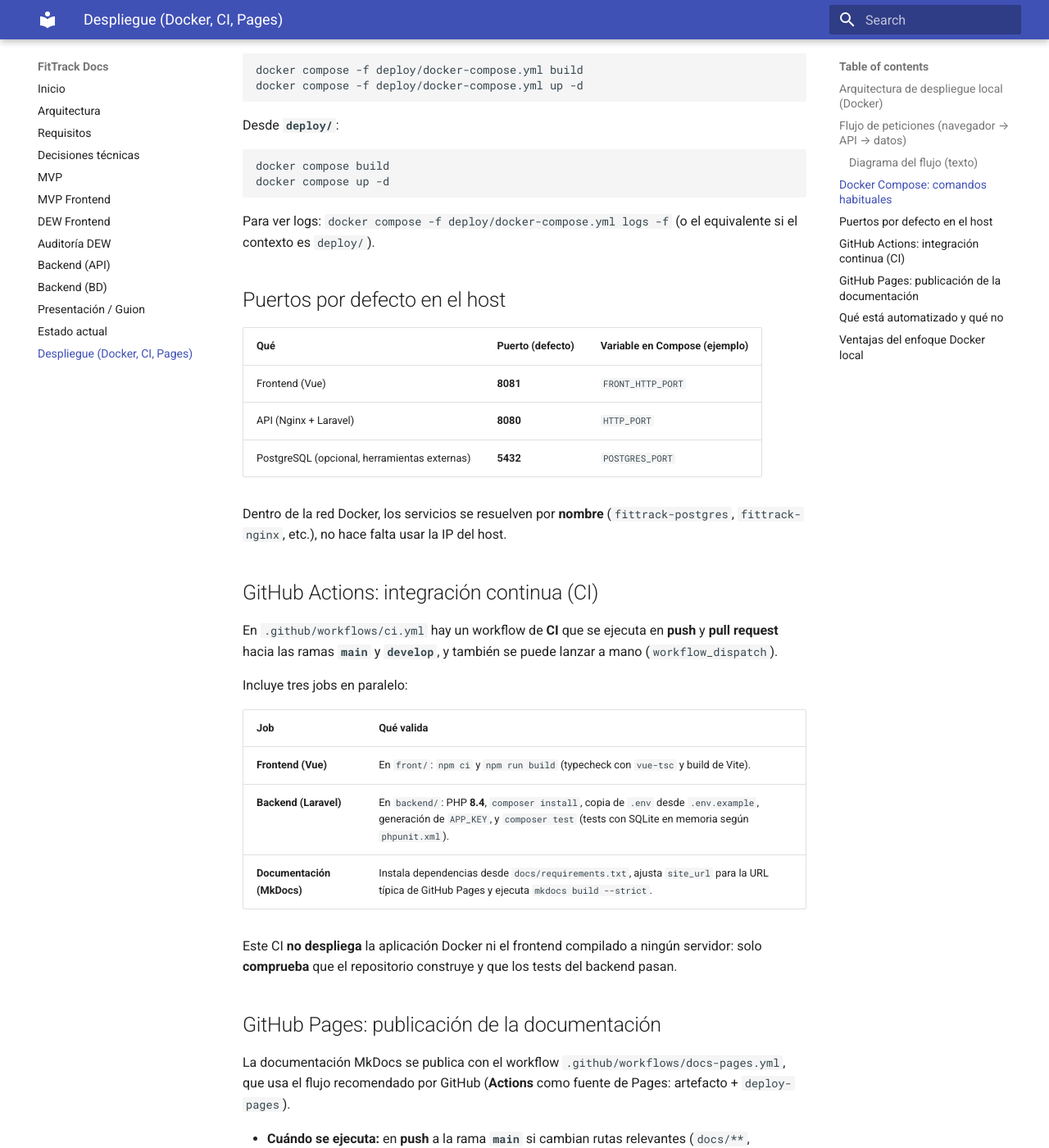
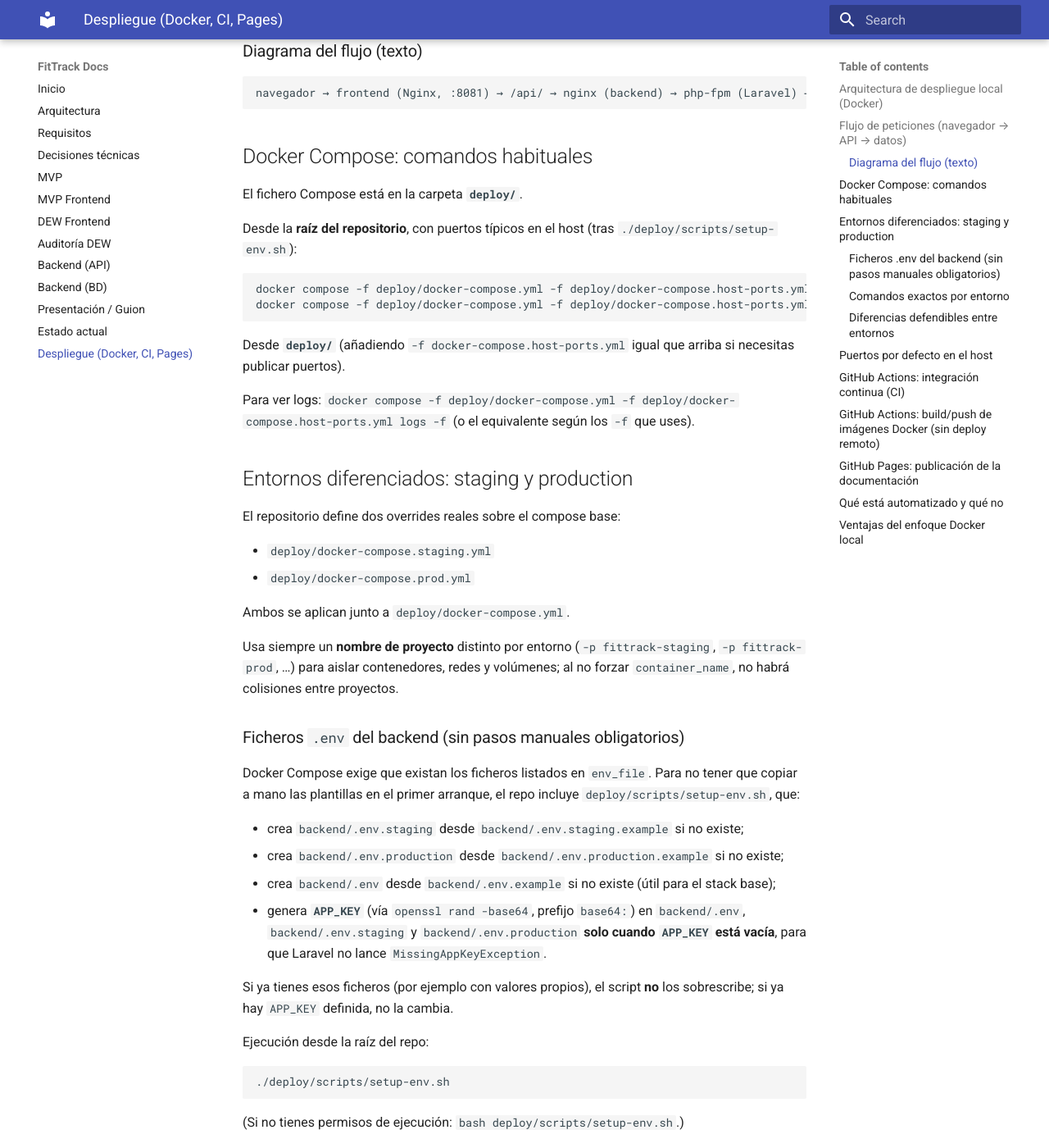
Before and after one commit to alepe03/fittrack, an MkDocs documentation site: the page built from docs/despliegue.md, in a window 1280 px wide and 1400 px high, scrolled down 1477 px. Shown: the whole window at 82% size. Built offline with MkDocs 1.6.1 and Material for MkDocs 9.7.7, drawn with Linux system fonts in a browser that asks for light colours; some of the changed text lies outside the part shown.

Commit message:
feat: despliegue completo con Docker, staging y production

````diff
--- a/docs/despliegue.md
+++ b/docs/despliegue.md
@@ -6,10 +6,14 @@
 
 El stack para levantar la aplicación completa en local (o en una máquina con Docker) se define en `deploy/docker-compose.yml`. Cuatro servicios con responsabilidades separadas:
 
-| Servicio (Compose) | Contenedor (nombre) | Función |
-|--------------------|---------------------|---------|
+**Nota:** no se declaran `container_name` fijos en el compose base. Así cada `docker compose -p <proyecto>` puede coexistir sin choque de nombres en el host; el descubrimiento entre contenedores usa el **nombre del servicio** en la red del proyecto (p. ej. `fittrack-php`, `fittrack-nginx`).
+
+**Puertos al host y fusión de Compose:** al combinar varios ficheros, Docker Compose **concatena** las listas `ports` de cada servicio. Por eso el `docker-compose.yml` base **no** define `ports` en Postgres, Nginx ni front: los mapeos por defecto (`5432`, `8080`, `8081`) viven en `deploy/docker-compose.host-ports.yml`. Así el override de **staging** solo añade `15432`, `18080` y `18081`, sin acumular también `8080`/`8081`/`5432`.
+
+| Servicio (Compose) | Nombre DNS interno | Función |
+|--------------------|--------------------|---------|
 | **fittrack-postgres** | `fittrack-postgres` | Base de datos **PostgreSQL**; datos persistentes en el volumen `fittrack_pgdata`. |
-| **fittrack-php** | `fittrack-php-fpm` | **Backend Laravel** con **PHP-FPM** (lógica de la API). |
+| **fittrack-php** | `fittrack-php` | **Backend Laravel** con **PHP-FPM** (lógica de la API). |
 | **fittrack-nginx** | `fittrack-nginx` | **Nginx** del backend: sirve `public/` de Laravel y envía PHP a FPM por **FastCGI**. |
 | **fittrack-front** | `fittrack-front` | **Frontend Vue** construido y servido con **Nginx** (SPA + proxy de `/api/` hacia el backend). |
 
@@ -37,21 +41,80 @@
 
 El fichero Compose está en la carpeta **`deploy/`**.
 
-Desde la **raíz del repositorio**:
+Desde la **raíz del repositorio**, con puertos típicos en el host (tras `./deploy/scripts/setup-env.sh`):
 
 ```bash
-docker compose -f deploy/docker-compose.yml build
-docker compose -f deploy/docker-compose.yml up -d
+docker compose -f deploy/docker-compose.yml -f deploy/docker-compose.host-ports.yml build
+docker compose -f deploy/docker-compose.yml -f deploy/docker-compose.host-ports.yml up -d
 ```
 
-Desde **`deploy/`**:
+Desde **`deploy/`** (añadiendo `-f docker-compose.host-ports.yml` igual que arriba si necesitas publicar puertos).
+
+Para ver logs: `docker compose -f deploy/docker-compose.yml -f deploy/docker-compose.host-ports.yml logs -f` (o el equivalente según los `-f` que uses).
+
+## Entornos diferenciados: staging y production
+
+El repositorio define dos overrides reales sobre el compose base:
+
+- `deploy/docker-compose.staging.yml`
+- `deploy/docker-compose.prod.yml`
+
+Ambos se aplican junto a `deploy/docker-compose.yml`.
+
+Usa siempre un **nombre de proyecto** distinto por entorno (`-p fittrack-staging`, `-p fittrack-prod`, …) para aislar contenedores, redes y volúmenes; al no forzar `container_name`, no habrá colisiones entre proyectos.
+
+### Ficheros `.env` del backend (sin pasos manuales obligatorios)
+
+Docker Compose exige que existan los ficheros listados en `env_file`. Para no tener que copiar a mano las plantillas en el primer arranque, el repo incluye `deploy/scripts/setup-env.sh`, que:
+
+- crea `backend/.env.staging` desde `backend/.env.staging.example` si no existe;
+- crea `backend/.env.production` desde `backend/.env.production.example` si no existe;
+- crea `backend/.env` desde `backend/.env.example` si no existe (útil para el stack base);
+- genera **`APP_KEY`** (vía `openssl rand -base64`, prefijo `base64:`) en `backend/.env`, `backend/.env.staging` y `backend/.env.production` **solo cuando `APP_KEY` está vacía**, para que Laravel no lance `MissingAppKeyException`.
+
+Si ya tienes esos ficheros (por ejemplo con valores propios), el script **no** los sobrescribe; si ya hay `APP_KEY` definida, no la cambia.
+
+Ejecución desde la raíz del repo:
 
 ```bash
-docker compose build
-docker compose up -d
+./deploy/scripts/setup-env.sh
 ```
 
-Para ver logs: `docker compose -f deploy/docker-compose.yml logs -f` (o el equivalente si el contexto es `deploy/`).
+(Si no tienes permisos de ejecución: `bash deploy/scripts/setup-env.sh`.)
+
+### Comandos exactos por entorno
+
+Levantar **staging** (recomendado encadenar el script):
+
+```bash
+./deploy/scripts/setup-env.sh && docker compose \
+  -f deploy/docker-compose.yml \
+  -f deploy/docker-compose.staging.yml \
+  -p fittrack-staging \
+  up -d --build
+```
+
+Levantar **production**:
+
+```bash
+./deploy/scripts/setup-env.sh && docker compose \
+  -f deploy/docker-compose.yml \
+  -f deploy/docker-compose.prod.yml \
+  -p fittrack-prod \
+  up -d --build
+```
+
+### Diferencias defendibles entre entornos
+
+| Aspecto | Staging | Production |
+|---------|---------|------------|
+| `APP_ENV` | `staging` | `production` |
+| `APP_DEBUG` | `true` | `false` |
+| Nginx API host | `18080` | `8080` |
+| Frontend host | `18081` | `8081` |
+| PostgreSQL host | `15432` expuesto | No expuesto al host (`ports: []`) |
+| Restart policy | `unless-stopped` | `unless-stopped` |
+| `.env` del backend | `backend/.env.staging` | `backend/.env.production` |
 
 ## Puertos por defecto en el host
 
@@ -77,6 +140,18 @@
 
 Este CI **no despliega** la aplicación Docker ni el frontend compilado a ningún servidor: solo **comprueba** que el repositorio construye y que los tests del backend pasan.
 
+## GitHub Actions: build/push de imágenes Docker (sin deploy remoto)
+
+En `.github/workflows/docker-images.yml` hay un workflow mínimo para construir y publicar imágenes en **GHCR**:
+
+- **Cuándo se ejecuta:** `push` a `main` y ejecución manual (`workflow_dispatch`).
+- **Qué publica:** dos imágenes:
+  - backend desde `deploy/docker/backend/Dockerfile`
+  - frontend desde `deploy/docker/front/Dockerfile`
+- **Tags:** `latest` y `${{ github.sha }}`.
+
+Este workflow **no** hace despliegue remoto automático; solo genera artefactos de despliegue (imágenes versionadas).
+
 ## GitHub Pages: publicación de la documentación
 
 La documentación MkDocs se publica con el workflow `.github/workflows/docs-pages.yml`, que usa el flujo recomendado por GitHub (**Actions** como fuente de Pages: artefacto + `deploy-pages`).
@@ -90,10 +165,11 @@
 
 | Automatizado | No automatizado (en este proyecto) |
 |--------------|-----------------------------------|
-| CI en cada push/PR a `main` o `develop`: build frontend, tests backend, build estricto de docs. | Despliegue automático del **stack Docker** (Vue + Laravel + Postgres) a un VPS, PaaS o registro de imágenes. |
-| Publicación automática de la **documentación MkDocs** en GitHub Pages al subir cambios a `main` (según el filtro de rutas). | Pipeline que construya imágenes Docker y las publique, o que ejecute `docker compose` en remoto. |
+| CI en cada push/PR a `main` o `develop`: build frontend, tests backend, build estricto de docs. | Despliegue remoto extremo a extremo del stack (arrancar/actualizar contenedores en un servidor). |
+| Publicación automática de la **documentación MkDocs** en GitHub Pages al subir cambios a `main` (según el filtro de rutas). | Promoción automática entre entornos (staging -> producción). |
+| Build y push de imágenes Docker a GHCR en `main` (`docker-images.yml`). | Orquestación remota automatizada con Kamal/Portainer/Podman. |
 
-En resumen: **sí** hay CI reproducible y **sí** hay despliegue continuo de la **documentación**; **no** hay CD de la aplicación completa a un entorno de producción remoto: eso queda como paso manual (por ejemplo `docker compose` en una máquina propia) o como evolución futura del proyecto.
+En resumen: **sí** hay CI reproducible, **sí** hay CD de la documentación y **sí** hay publicación automática de imágenes Docker; **no** hay despliegue remoto completo automatizado de la aplicación (ese paso sigue siendo manual en una máquina/servidor propio).
 
 ## Ventajas del enfoque Docker local
 
````
Also changed, not shown: README.md (+90 -1 lines), docs/presentacion-guion.md (+8 -5 lines), 11 other files.
